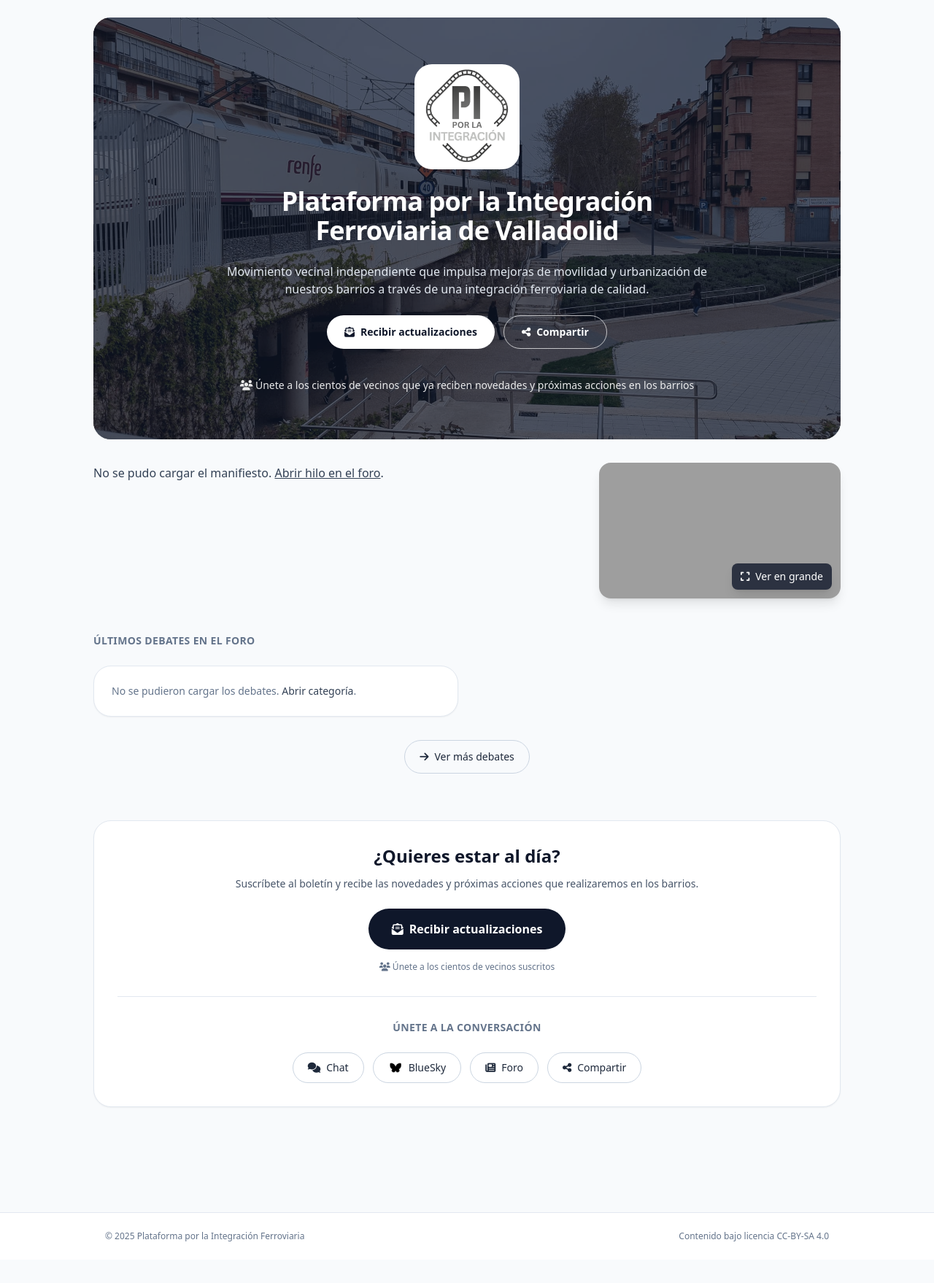
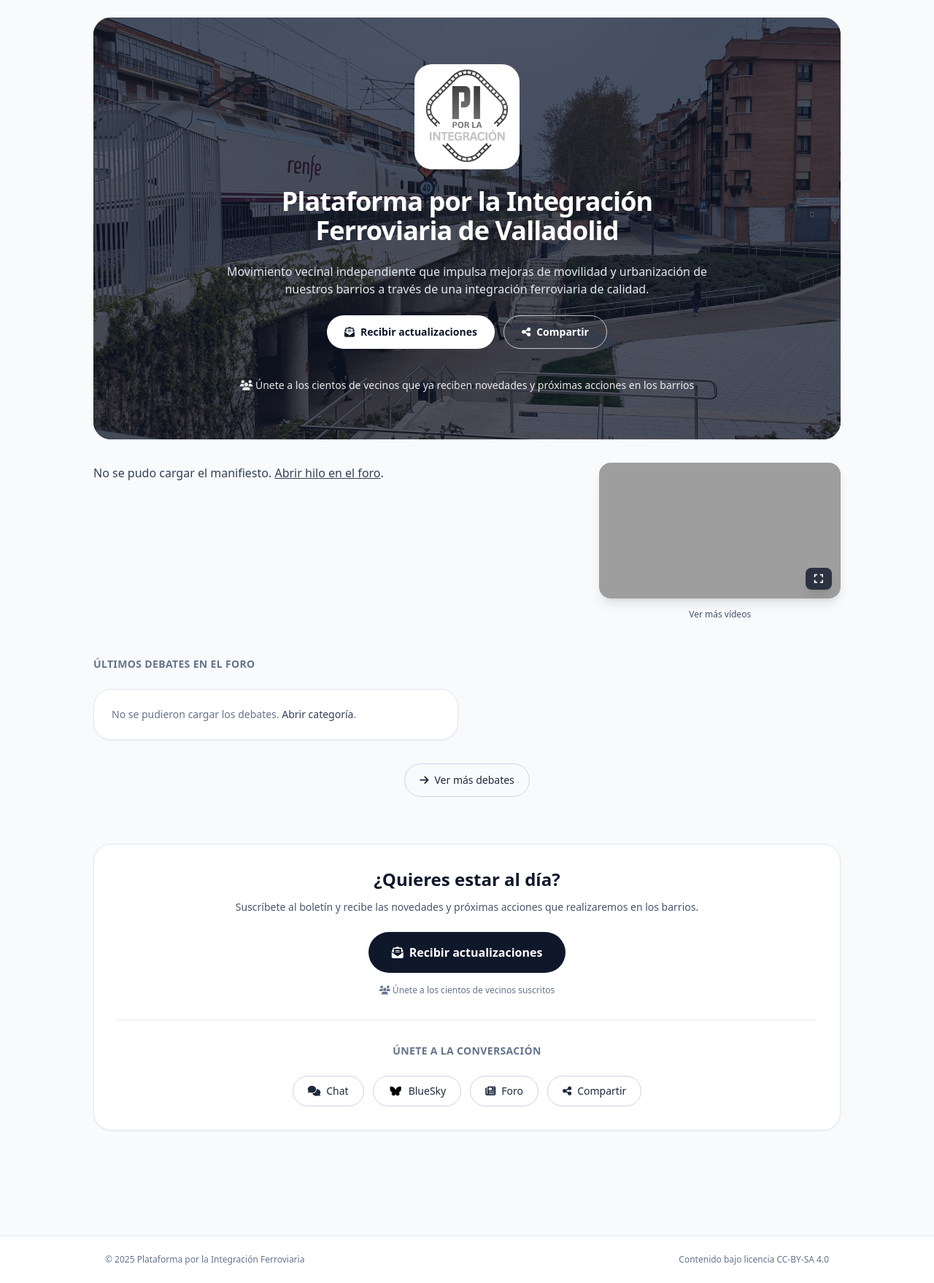
Before and after one commit to aldeapucela/web, a Jekyll site: the page integracion/index.html, which Jekyll copies as it is, in a window 1280 px wide. Shown: the whole page at 73% size. Built offline with Jekyll 4.4.1, drawn with Linux system fonts in a browser that asks for light colours; nearby versions of some CDN libraries; comment, search, counter and statistics services are not loaded; before the commit the page ends 1726 px from its top, so only the background shows below that; grey boxes are pictures that could not be loaded.

```diff
--- a/integracion/index.html
+++ b/integracion/index.html
@@ -119,6 +119,7 @@
                 <!-- Sidebar -->
                 <aside class="w-full lg:w-[33%] order-1 lg:order-2 lg:sticky lg:top-8">
                     <div class="space-y-6">
+                        <div class="space-y-2">
                             <!-- Vídeo -->
                             <div class="overflow-hidden rounded-2xl shadow-lg relative group">
                                 <div class="relative w-full pb-[56.25%]">
@@ -127,8 +128,18 @@
                                 <!-- Botón expandir (solo desktop) -->
                                 <button id="expand-video-btn" class="hidden lg:flex absolute bottom-3 right-3 bg-slate-900/80 hover:bg-slate-900 text-white rounded-lg px-3 py-2 items-center gap-2 text-sm font-medium transition-all z-10 shadow-lg">
                                     <i class="fa-solid fa-expand"></i>
-                                <span>Ver en grande</span>
                                 </button>
+                            </div>
+                            <div class="text-center">
+                                <a
+                                    href="https://video.aldeapucela.org/c/plataformaintegracion/videos"
+                                    target="_blank"
+                                    rel="noopener"
+                                    class="text-xs font-medium text-slate-600 hover:text-slate-900 transition-colors"
+                                >
+                                    Ver más vídeos
+                                </a>
+                            </div>
                         </div>
 
                         <!-- Próximas actividades -->
```
Lines whose indentation alone changed are shown as unchanged.
